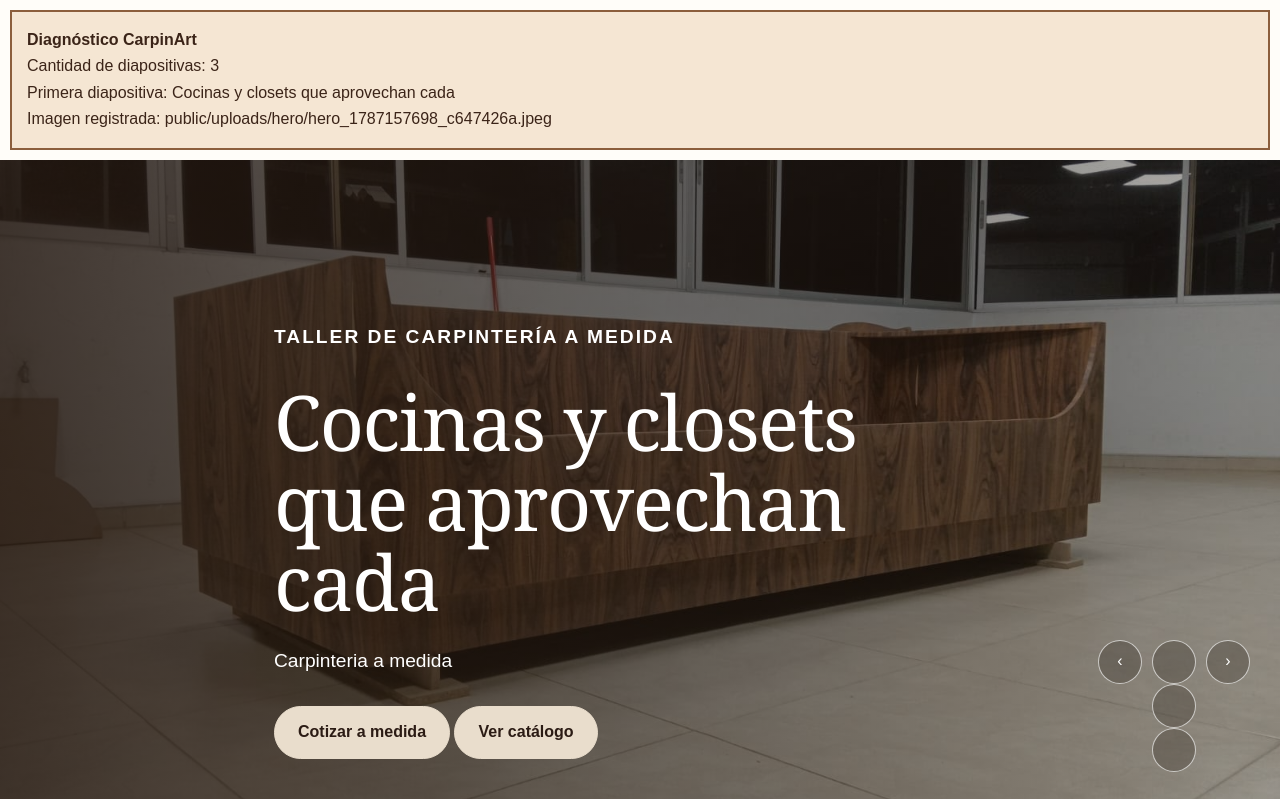
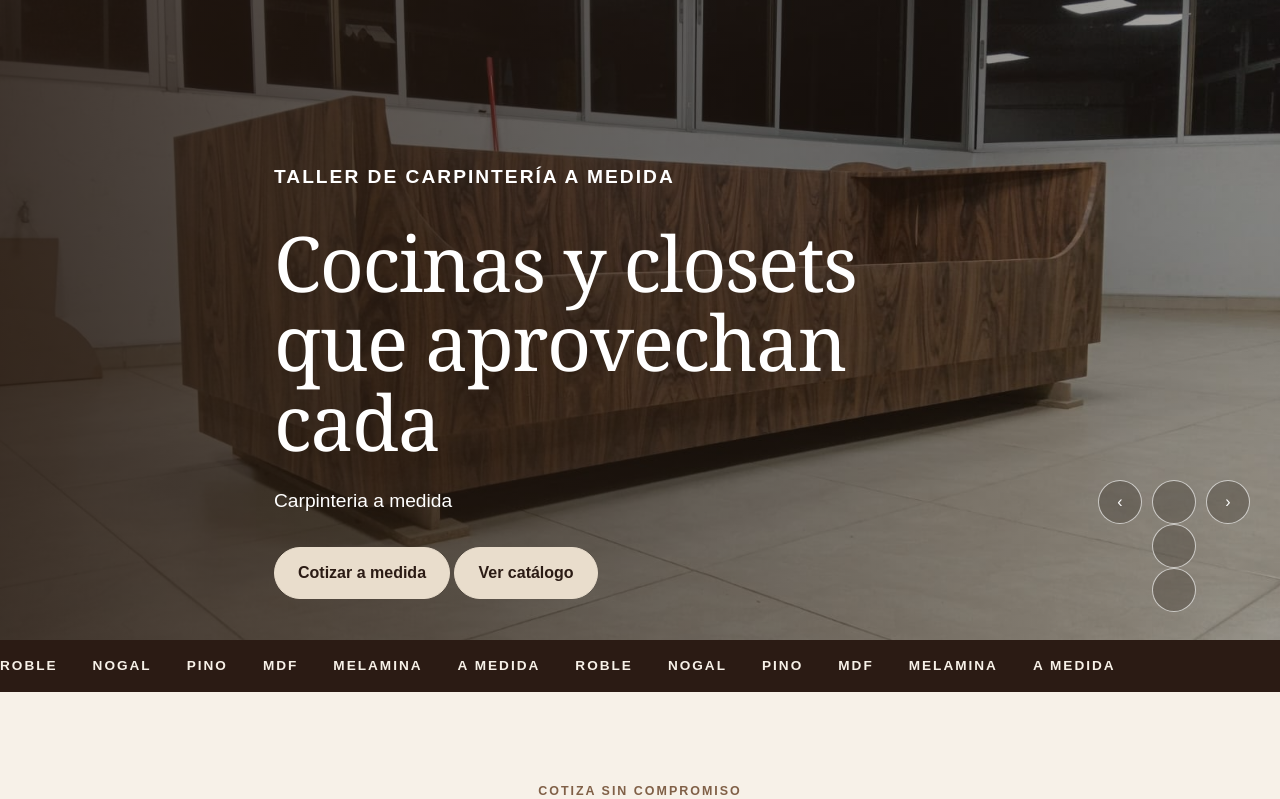
Before and after one commit to ambito23/CarpinArt, a PHP site: page / in a window 1280 px wide. Shown: the part 76-875 px from the top of the page. Run offline with PHP 8.4, Linux system fonts and the light colour scheme; data comes from the database, SQL or seed files in the repository.

Commit message:
actualizacion se quito el aviso temporal

```diff
--- a/views/home/index.php
+++ b/views/home/index.php
@@ -12,17 +12,7 @@ $first = $slides[0] ?? [
 ];
 ?>
 
-<!-- COMPROBACIÓN TEMPORAL: quitar después de revisar -->
-<div style="position:relative;z-index:999999;background:#f5e6d3;color:#3b2418;padding:15px;margin:10px;border:2px solid #8b5e3c;">
-    <strong>Diagnóstico CarpinArt</strong><br>
-    Cantidad de diapositivas: <?= count($slides); ?><br>
-    <?php if (!empty($slides)): ?>
-        Primera diapositiva: <?= e($first['titulo'] ?? 'Sin título'); ?><br>
-        Imagen registrada: <?= e($first['imagen'] ?? 'Sin imagen registrada'); ?>
-    <?php else: ?>
-        No se recibieron diapositivas desde el controlador.
-    <?php endif; ?>
-</div>
+
 
 <main>
 <section class="hero" id="inicio">
```
